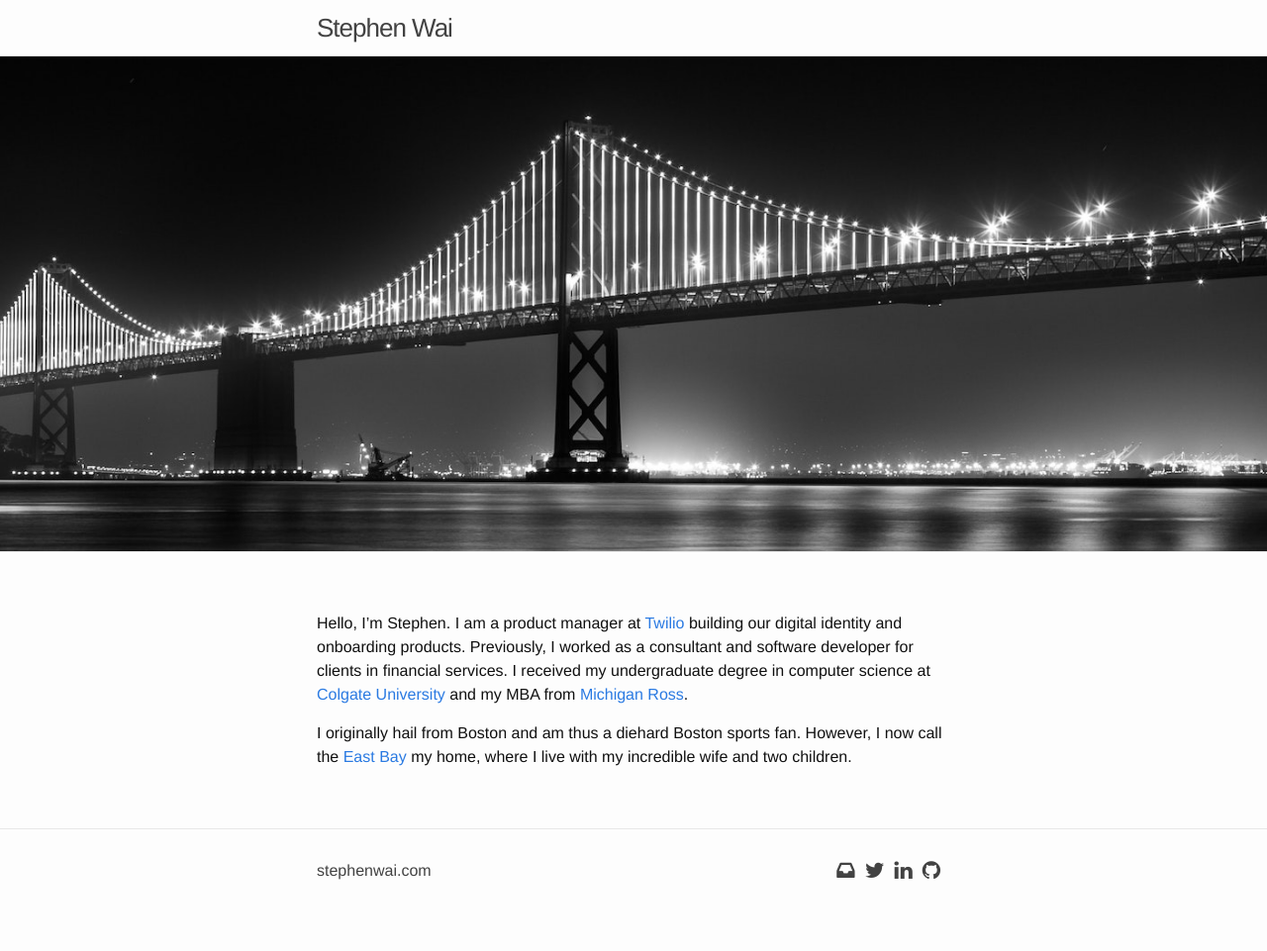
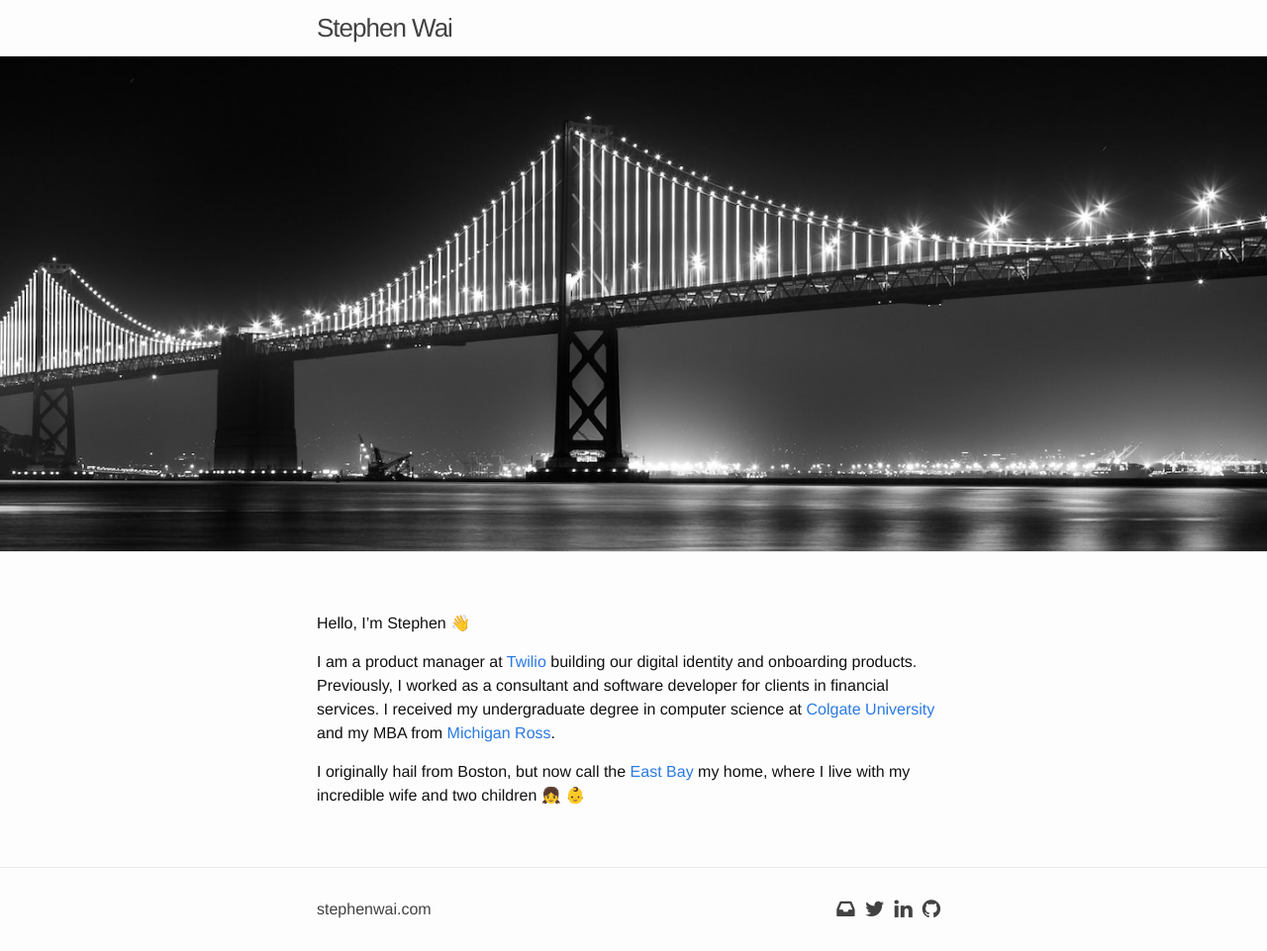
Before and after one commit to swaiing/swaiing.github.io, a Jekyll site: the page built from index.md, in a window 1280 px wide. Shown: the whole page at 99% size. Built offline with Jekyll 4.4.1, drawn with Linux system fonts in a browser that asks for light colours; nearby versions of some CDN libraries; emoji names are drawn with the system emoji font; comment, search, counter and statistics services are not loaded; before the commit the page ends 922 px from its top, so only the background shows below that.

Commit message:
Added emoji support; updated bio

```diff
--- a/Gemfile
+++ b/Gemfile
@@ -33,3 +33,5 @@ gem "wdm", "~> 0.1.1", :platforms => [:mingw, :x64_mingw, :mswin]
 gem "http_parser.rb", "~> 0.6.0", :platforms => [:jruby]
 
 gem "webrick", "~> 1.8"
+
+gem 'jemoji'
--- a/_config.yml
+++ b/_config.yml
@@ -11,3 +11,6 @@ google_analytics_id:  UA-22934935-2
 
 # Build settings
 markdown: kramdown
+
+plugins:
+  - jemoji
--- a/_sass/_layout.scss
+++ b/_sass/_layout.scss
@@ -199,6 +199,11 @@
     }
 }
 
+.emoji {
+    height: 16px;
+    width: 16px;
+}
+
 
 /**
  * Posts
--- a/index.md
+++ b/index.md
@@ -3,6 +3,8 @@ layout: page
 hero: bg1.jpg
 ---
 
-Hello, I'm Stephen. I am a product manager at [Twilio](http://www.twilio.com) building our digital identity and onboarding products. Previously, I worked as a consultant and software developer for clients in financial services. I received my undergraduate degree in computer science at [Colgate University](http://colgate.edu) and my MBA from [Michigan Ross](https://michiganross.umich.edu/).
+Hello, I'm Stephen :wave:
 
-I originally hail from Boston and am thus a diehard Boston sports fan. However, I now call the [East Bay](https://en.wikipedia.org/wiki/East_Bay) my home, where I live with my incredible wife and two children.
+I am a product manager at [Twilio](http://www.twilio.com) building our digital identity and onboarding products. Previously, I worked as a consultant and software developer for clients in financial services. I received my undergraduate degree in computer science at [Colgate University](http://colgate.edu) and my MBA from [Michigan Ross](https://michiganross.umich.edu/).
+
+I originally hail from Boston, but now call the [East Bay](https://en.wikipedia.org/wiki/East_Bay) my home, where I live with my incredible wife and two children :girl: :baby:
```
Also changed, not shown: Gemfile.lock.
